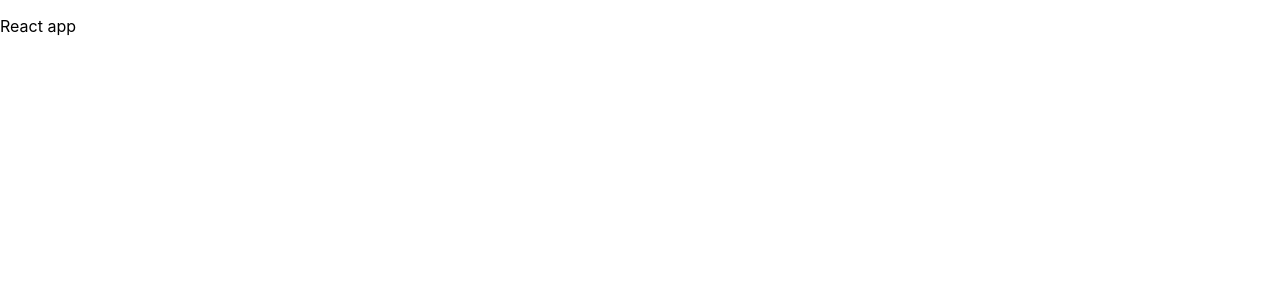
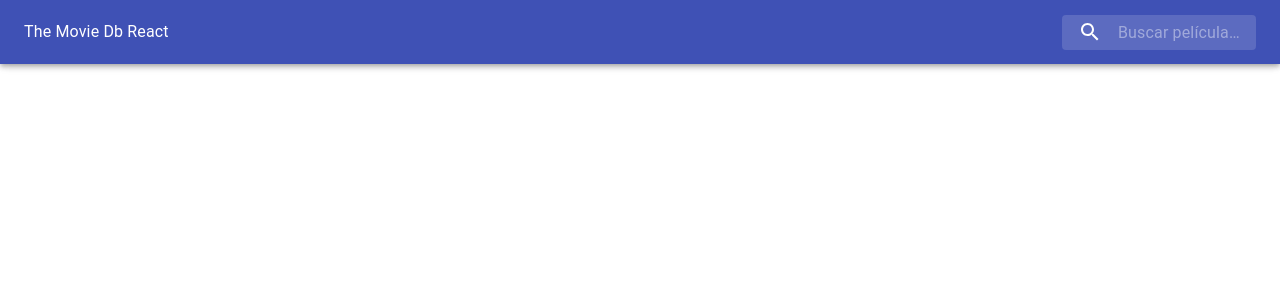
Before and after one commit to Amador368/the-movie-db-react, a React (Create React App) app: page / in a window 1280 px wide. Shown: the top 300 px of the page. Built offline with nearby package versions, Linux system fonts and the light colour scheme.

Commit message:
Adding styles for main view

```diff
--- a/package.json
+++ b/package.json
@@ -4,6 +4,7 @@
   "private": true,
   "dependencies": {
     "@material-ui/core": "^4.9.1",
+    "@material-ui/icons": "^4.9.1",
     "@testing-library/jest-dom": "^4.2.4",
     "@testing-library/react": "^9.3.2",
     "@testing-library/user-event": "^7.1.2",
--- a/src/App.js
+++ b/src/App.js
@@ -1,10 +1,83 @@
 import React from 'react';
-function App() {
-  return (
-    <div className="App">
-      <p>React app</p>
-    </div>
-  );
+import AppBar from '@material-ui/core/AppBar';
+import Toolbar from '@material-ui/core/Toolbar';
+import Typography from '@material-ui/core/Typography';
+import SearchIcon from '@material-ui/icons/Search';
+import InputBase from '@material-ui/core/InputBase';
+import { fade, makeStyles } from '@material-ui/core/styles';
+
+
+const useStyles = makeStyles(theme => ({
+  //
+  toolBar: {
+    display: 'flex',
+    justifyContent: 'space-between'
+  },
+  search: {
+    position: 'relative',
+    borderRadius: theme.shape.borderRadius,
+    backgroundColor: fade(theme.palette.common.white, 0.15),
+    '&:hover': {
+      backgroundColor: fade(theme.palette.common.white, 0.25),
+    },
+    marginLeft: 0,
+    width: '100%',
+    [theme.breakpoints.up('sm')]: {
+      marginLeft: theme.spacing(1),
+      width: 'auto',
+    },
+  },
+  searchIcon: {
+    width: theme.spacing(7),
+    height: '100%',
+    position: 'absolute',
+    pointerEvents: 'none',
+    display: 'flex',
+    alignItems: 'center',
+    justifyContent: 'center',
+  },
+  inputRoot: {
+    color: 'inherit',
+  },
+  inputInput: {
+    padding: theme.spacing(1, 1, 1, 7),
+    transition: theme.transitions.create('width'),
+    width: '100%',
+    [theme.breakpoints.up('sm')]: {
+      width: 130,
+      '&:focus': {
+        width: 200,
+      },
+    },
+  },
+  //
+}));
+
+
+const App = ({}) => {
+  const classes = useStyles();
+    return (
+      <div className="App jss1 jss2">
+        <AppBar>
+          <Toolbar className={classes.toolBar}>
+            <Typography variant='subtitle1' color='inherit'>The Movie Db React</Typography>
+            <div className={classes.search}>
+              <div className={classes.searchIcon}>
+              <SearchIcon/>
+              </div>
+              <InputBase
+                placeholder="Buscar película…"
+                classes={{
+                  root: classes.inputRoot,
+                  input: classes.inputInput,
+                }}
+                inputProps={{ 'aria-label': 'search' }}
+              />
+            </div>
+          </Toolbar>
+        </AppBar>
+      </div>
+    );
 }
 
 export default App;
```
Also changed, not shown: 1 other file (tests, documents, lock files or other folders).
